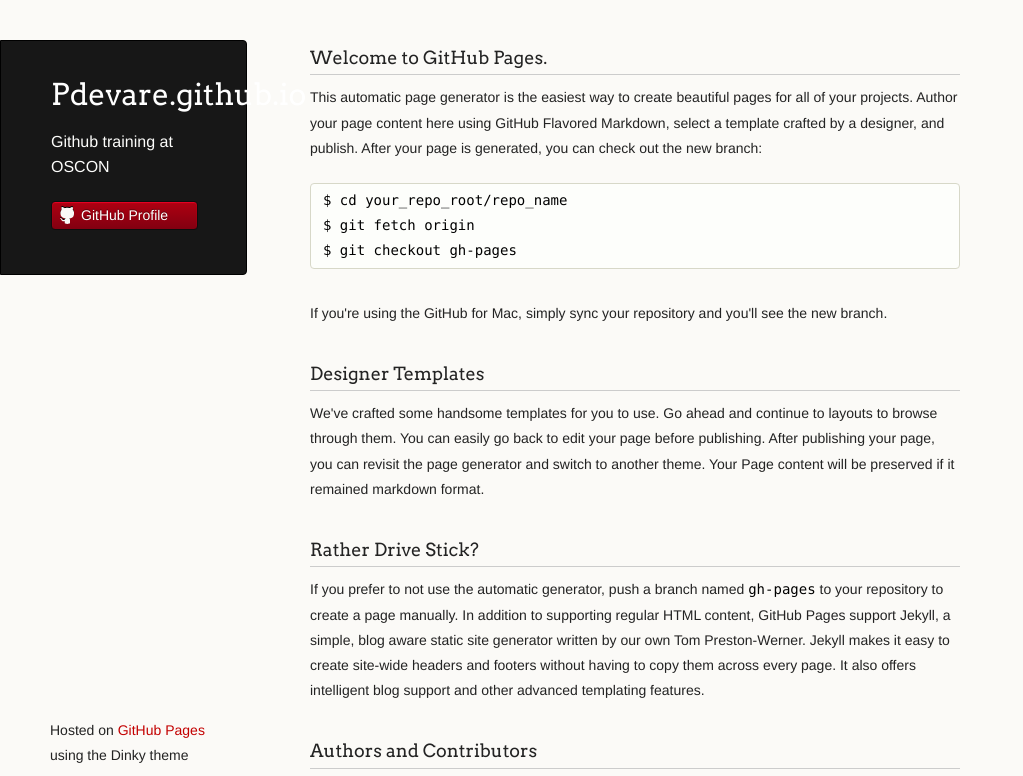
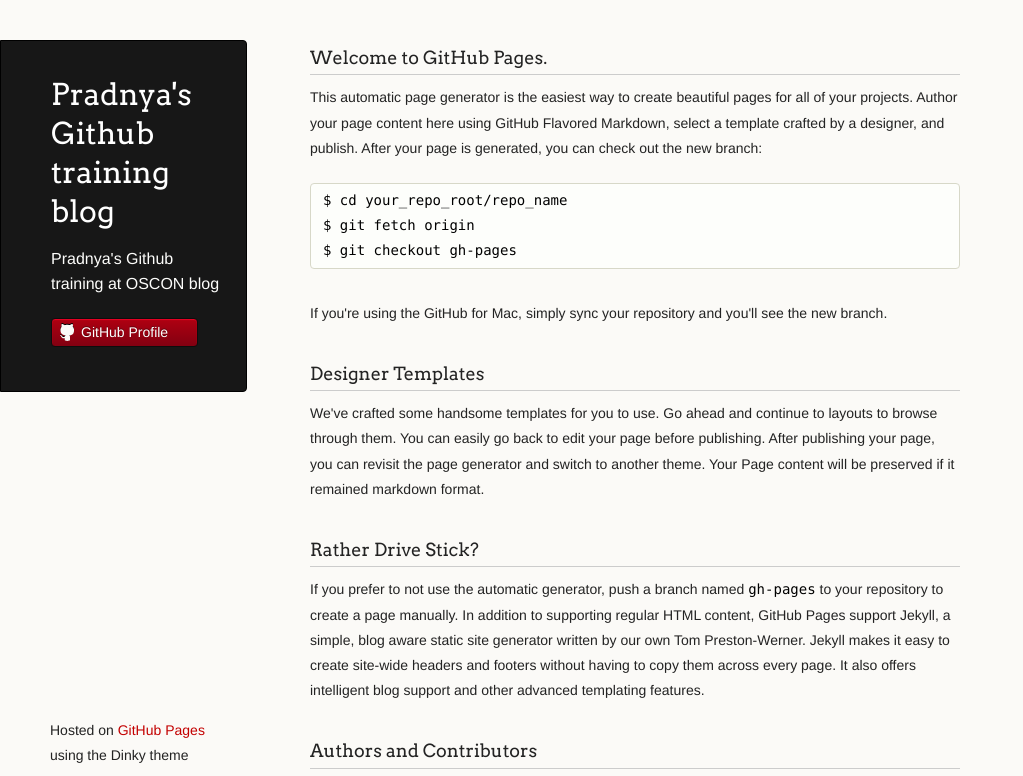
Before and after one commit to pdevare/pdevare.github.io, a plain HTML site: page index.html in a window 1280 px wide. Shown: the top 776 px of the page, without its empty margins (0-1023 px from the left). Drawn offline with Linux system fonts and the light colour scheme.

Commit message:
Changed blog header to make it more user friendly

```diff
--- a/index.html
+++ b/index.html
@@ -16,8 +16,8 @@
   <body>
     <div class="wrapper">
       <header>
-        <h1 class="header">Pdevare.github.io</h1>
-        <p class="header">Github training at OSCON</p>
+        <h1 class="header">Pradnya's Github training blog</h1>
+        <p class="header">Pradnya's Github training at OSCON blog</p>
 
 
 
```
